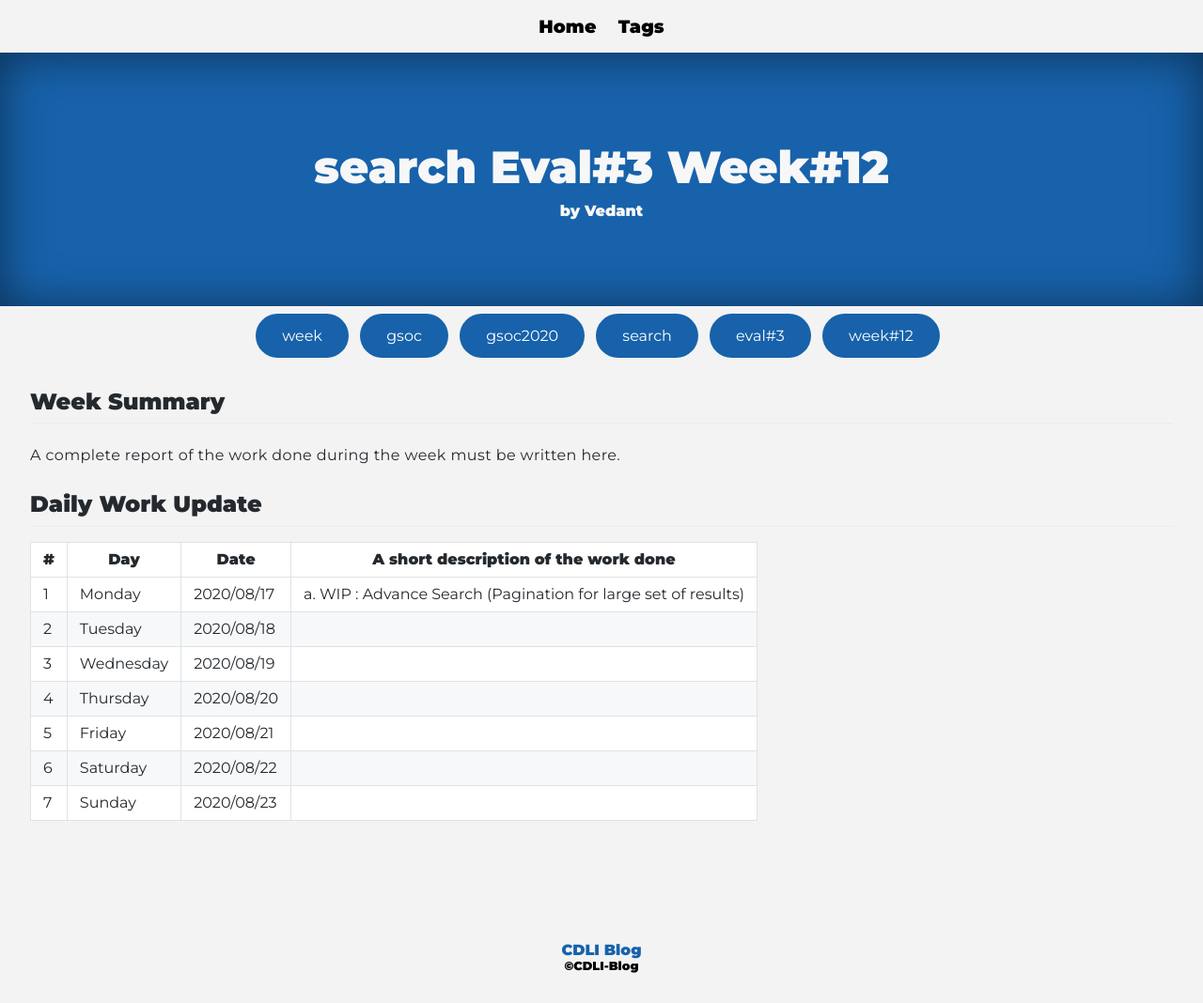
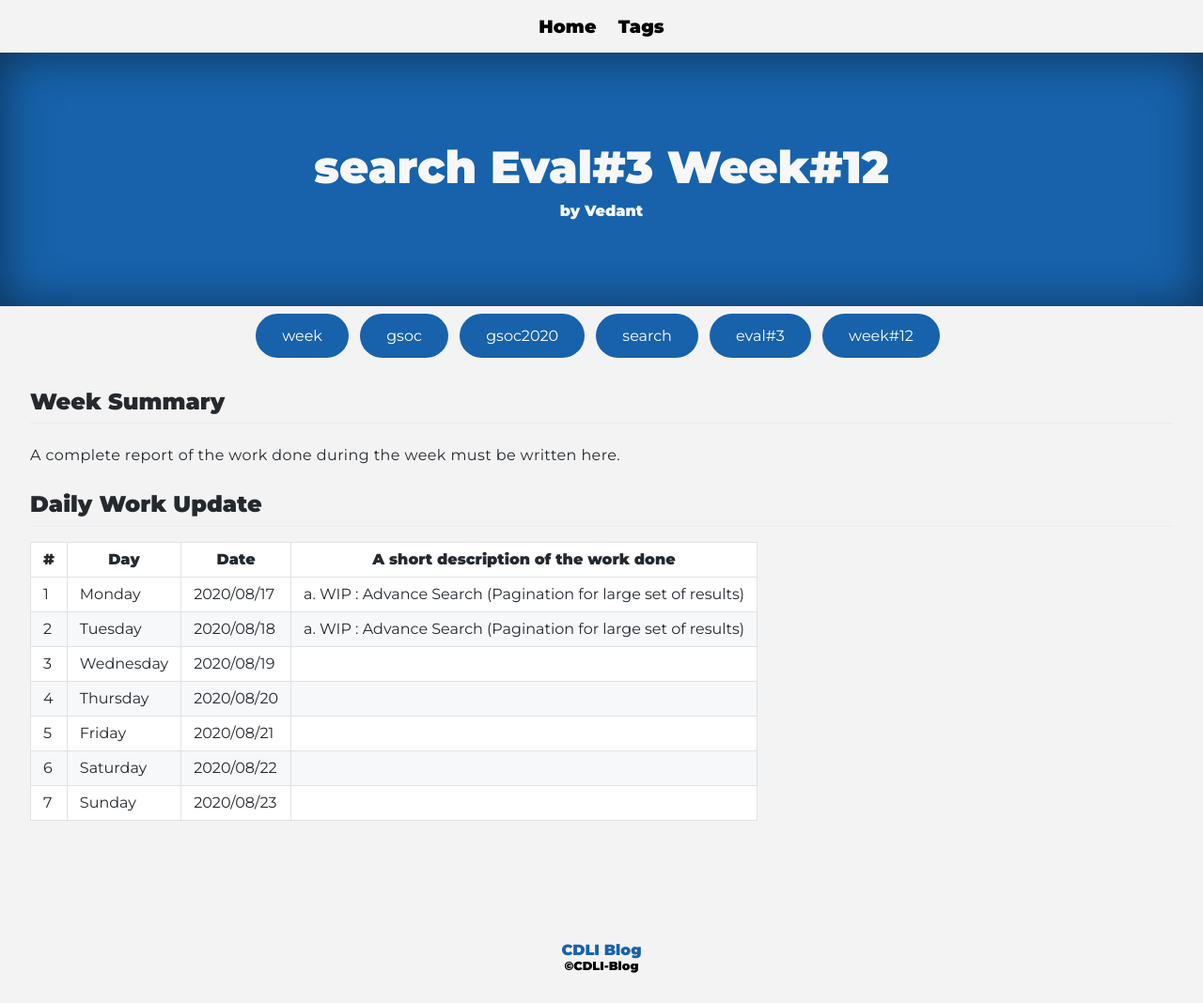
Before and after one commit to cdli-gh/blog, a Jekyll site: the page built from _blog/gsoc20/search/posts/14_week12.md, in a window 1280 px wide. Shown: the whole page at 94% size. Built offline with Jekyll 4.4.1, drawn with Linux system fonts in a browser that asks for light colours; Markdown is read by kramdown in place of the engine named in the settings.

Commit message:
Update 14_week12.md

```diff
--- a/_blog/gsoc20/search/posts/14_week12.md
+++ b/_blog/gsoc20/search/posts/14_week12.md
@@ -15,7 +15,7 @@ A complete report of the work done during the week must be written here.
 |\#|Day|Date|A short description of the work done|
 |---	|---	|---	|---	|
 |1   	| Monday 	|   2020/08/17	| a. WIP : Advance Search (Pagination for large set of results) 	|
-|2   	| Tuesday  	|   2020/08/18	|   	|
+|2   	| Tuesday  	|   2020/08/18	|  a. WIP : Advance Search (Pagination for large set of results) 	|
 |3   	| Wednesday  	|  2020/08/19 	|   	|
 |4   	| Thursday  	|   2020/08/20	|   	|
 |5   	| Friday  	|   2020/08/21	|   	|
```
